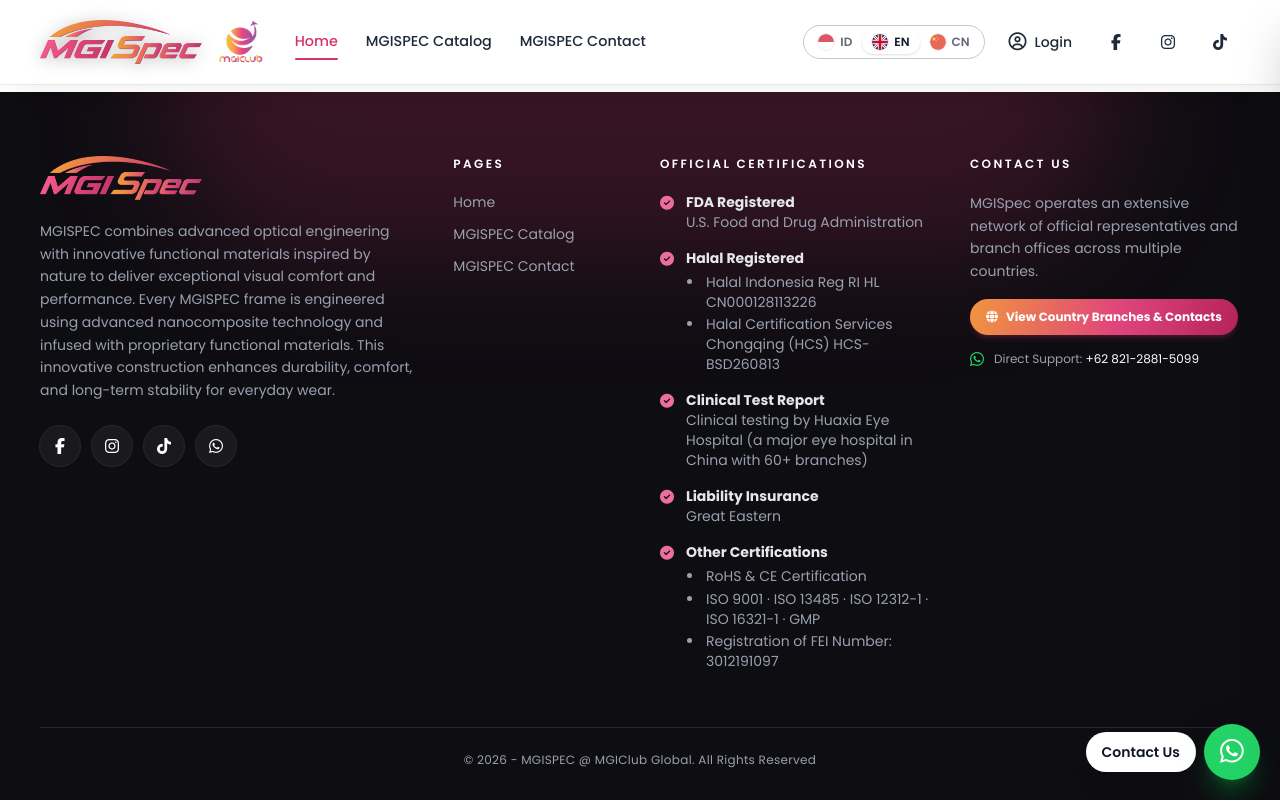
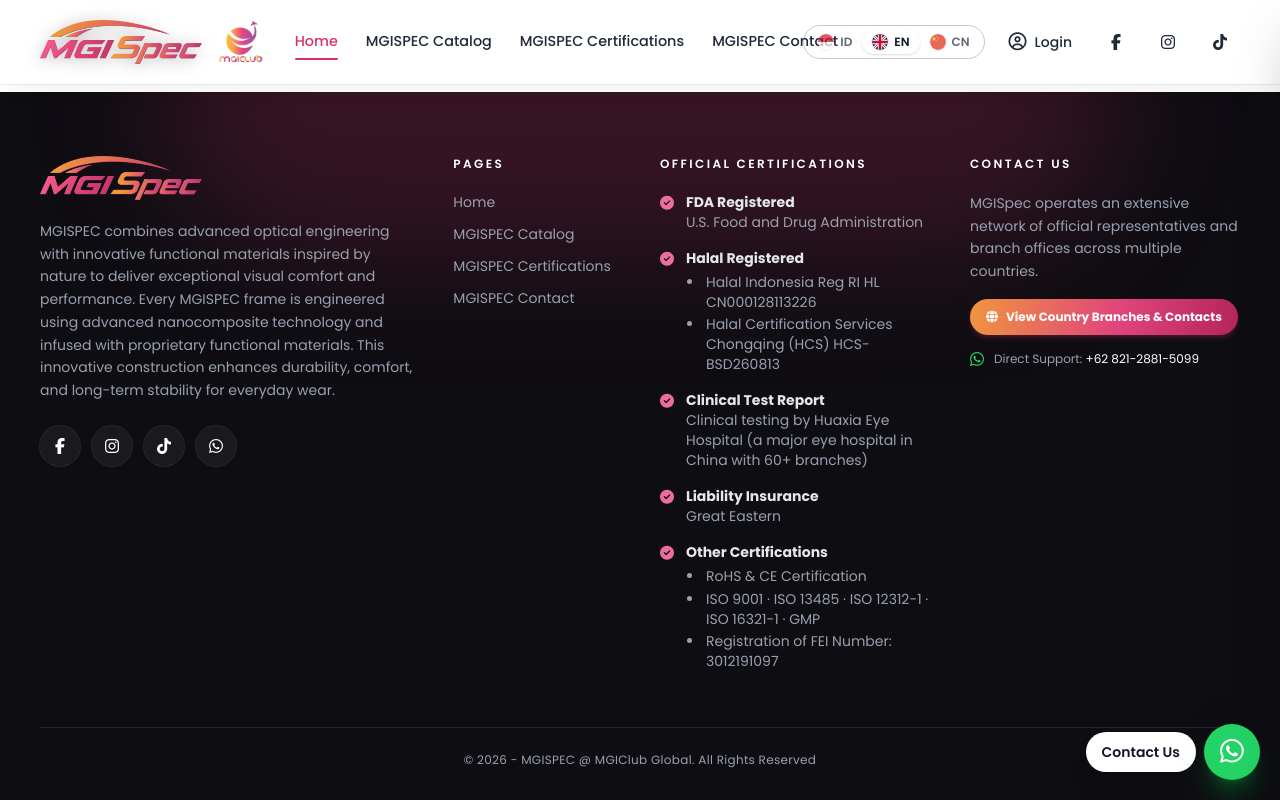
Before and after one commit to adiditm/MGISpec, a Laravel app: page /en in a window 1280 px wide. Run offline with Laravel 12, Linux system fonts and the light colour scheme; data comes from the database, SQL or seed files in the repository; data that the repository does not hold is empty; style sheets or scripts are compiled from the project's sources; parts of the project's set-up code (start-up, migrations or seed data) failed here and were passed over.

Commit message:
Show Sertifikasi MGISPEC link again in header and footer
Profil and Teknologi stay hidden.

Co-Authored-By: Claude Sonnet 5.5 <noreply@anthropic.com>

```diff
--- a/kacamata/mgispec/resources/views/partials/footer.blade.php
+++ b/kacamata/mgispec/resources/views/partials/footer.blade.php
@@ -30,7 +30,8 @@
                 <ul class="mt-5 space-y-3 text-sm">
                     <li><a href="{{ route('home') }}" class="transition hover:text-white">{{ __('Beranda') }}</a></li>
                     <li><a href="{{ route('catalog.index') }}" class="transition hover:text-white">{{ __('Katalog MGISPEC') }}</a></li>
-                    {{-- Profil, Teknologi and Sertifikasi MGISPEC links are hidden until those pages are ready (feedback 27-10-2026) --}}
+                    {{-- Profil and Teknologi MGISPEC links stay hidden until those pages are ready (feedback 27-10-2026); Sertifikasi is back (client request 18-11-2026) --}}
+                    <li><a href="{{ route('home') }}#certifications" class="transition hover:text-white">{{ __('Sertifikasi MGISPEC') }}</a></li>
                     <li><a href="{{ route('contact') }}" class="transition hover:text-white">{{ __('Kontak MGISPEC') }}</a></li>
                 </ul>
             </div>
--- a/kacamata/mgispec/resources/views/partials/header.blade.php
+++ b/kacamata/mgispec/resources/views/partials/header.blade.php
@@ -5,7 +5,8 @@
     $nav = [
         ['label' => __('Beranda'), 'url' => route('home'), 'active' => $isHome && ! request()->has('section')],
         ['label' => __('Katalog MGISPEC'), 'url' => route('catalog.index'), 'active' => request()->routeIs('catalog.*')],
-        // Profil, Teknologi and Sertifikasi MGISPEC links are hidden until those pages are ready (feedback 27-10-2026)
+        // Profil and Teknologi MGISPEC links stay hidden until those pages are ready (feedback 27-10-2026); Sertifikasi is back (client request 18-11-2026)
+        ['label' => __('Sertifikasi MGISPEC'), 'url' => route('home').'#certifications', 'active' => false],
         ['label' => __('Kontak MGISPEC'), 'url' => route('contact'), 'active' => request()->routeIs('contact')],
     ];
     $locale = app()->getLocale();
```
